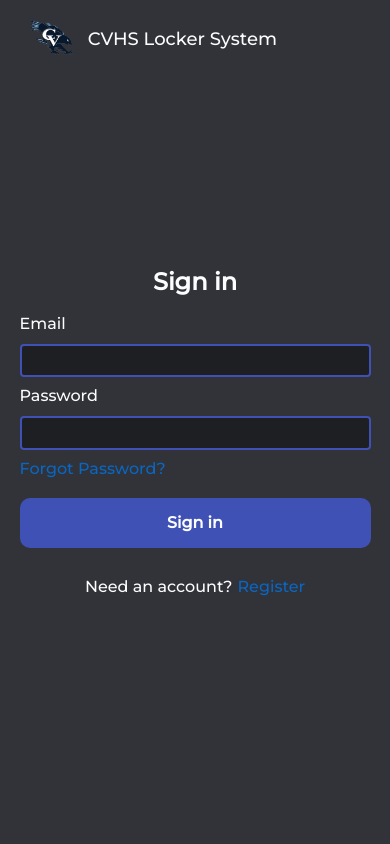
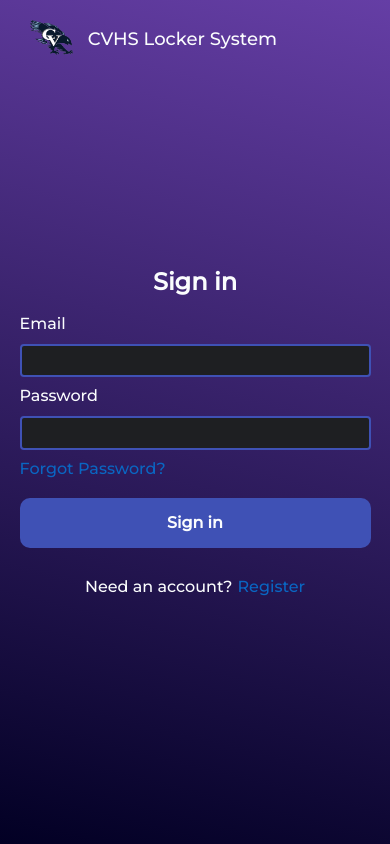
Before and after one commit to CVHS-student-sites/locker-frontend, a SvelteKit app: page /login in a window 390 px wide. Built offline with nearby package versions, Linux system fonts and the light colour scheme.

Commit message:
cool color

```diff
--- a/src/routes/login/+page.svelte
+++ b/src/routes/login/+page.svelte
@@ -66,6 +66,8 @@
         padding-bottom: 32px;
         background-color: #313338;
         color: #fbfdfe;
+        background: rgb(2,0,36);
+        background: linear-gradient(14deg, rgba(2,0,36,1) 0%, rgba(101,62,165,1) 100%);
     }
 
     .login-header {
@@ -156,7 +158,8 @@
 
     @media only screen and (max-width: 600px) {
         .main{
-            background-color: #313338;
+            background: rgb(2,0,36);
+            background: linear-gradient(14deg, rgba(2,0,36,1) 0%, rgba(101,62,165,1) 100%);
         }
 
         .logo {
@@ -172,6 +175,7 @@
             width: 100vw;
             box-shadow: none;
             padding-bottom: 0;
+            background: unset;
         }
 
         .login-form {
```
